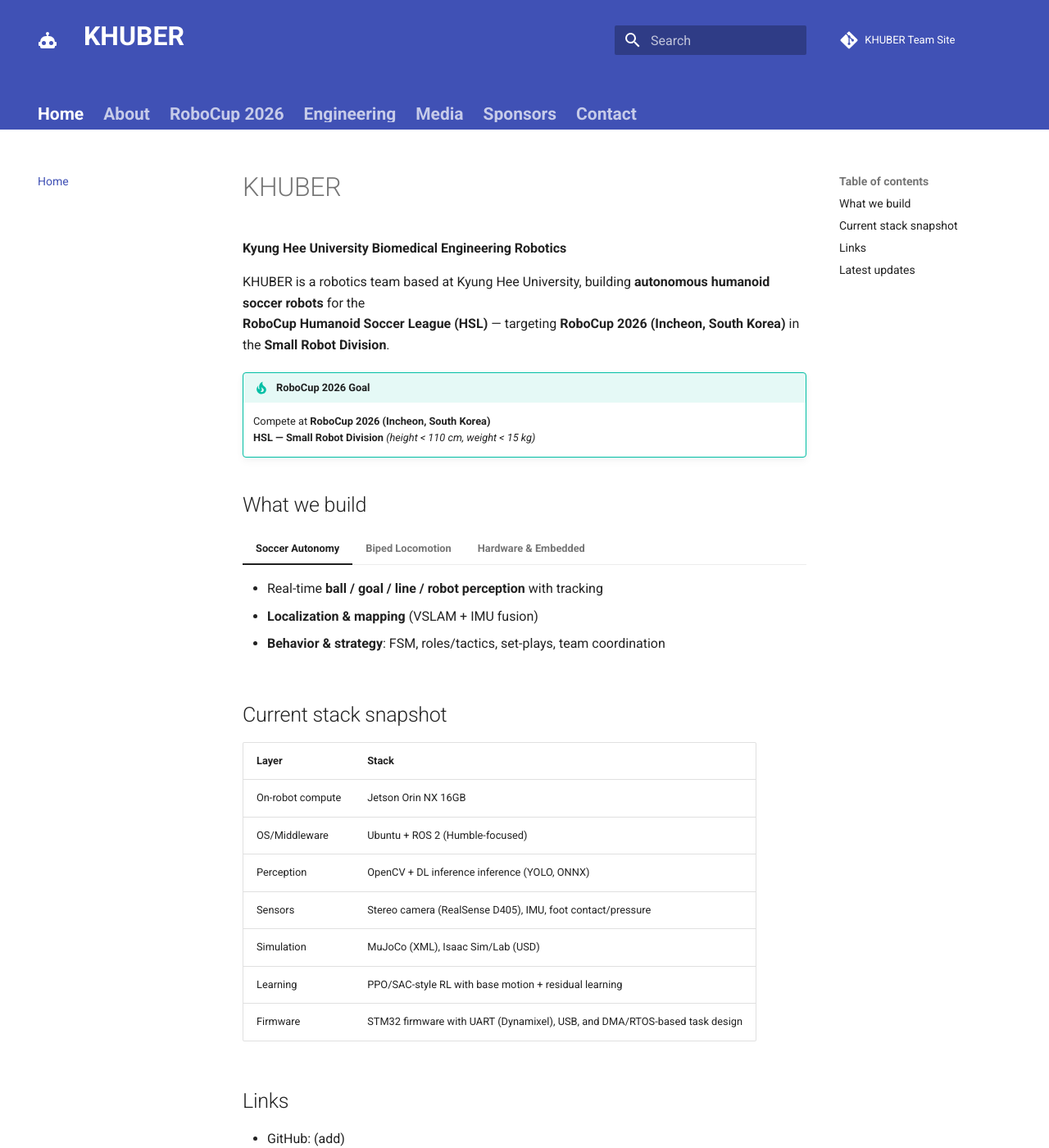
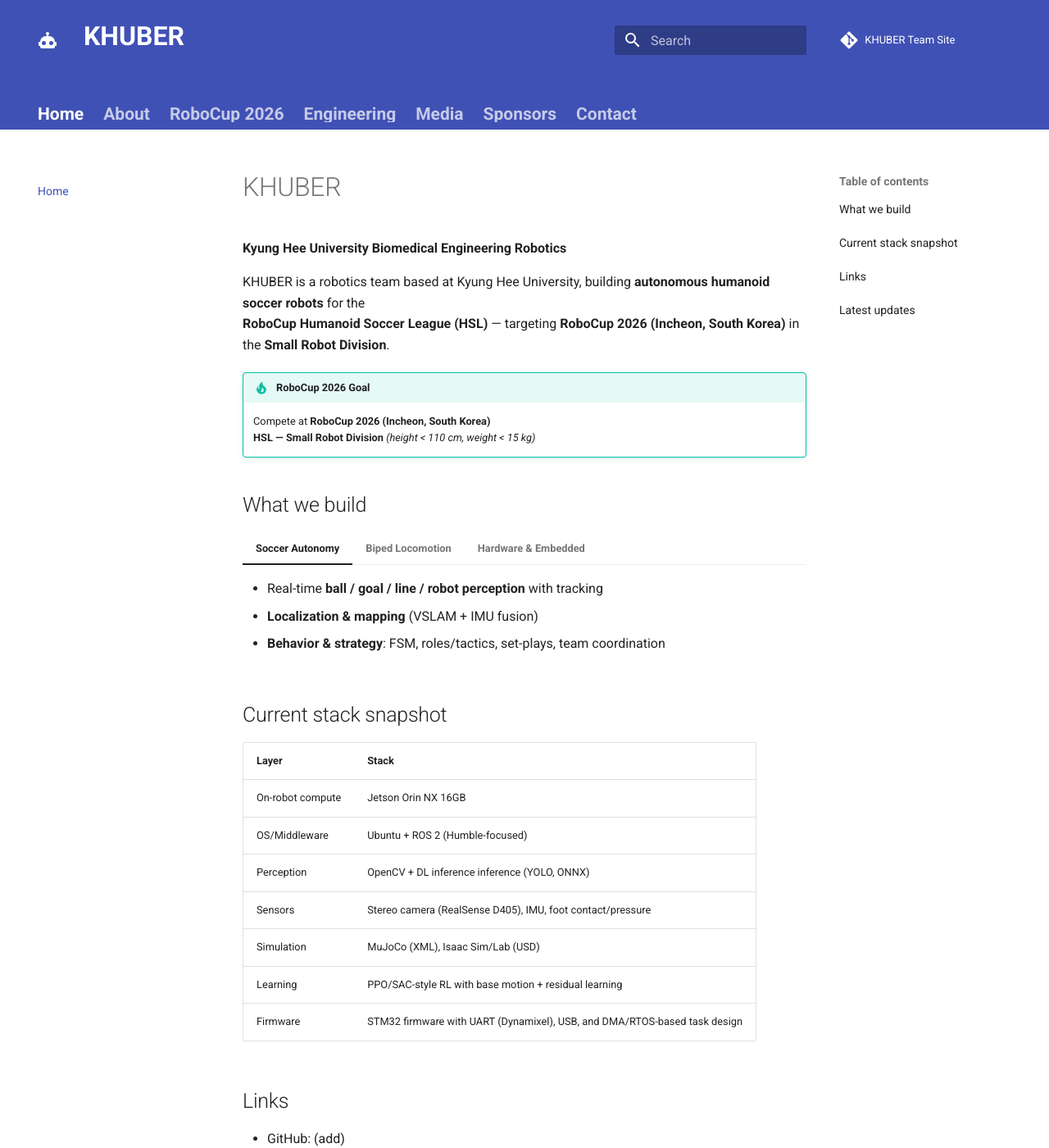
Before and after one commit to KHUBERobotics/KHUBER, an MkDocs documentation site: the page built from docs/index.md, in a window 1280 px wide and 1400 px high. Shown: the whole window at 82% size. Built offline with MkDocs 1.6.1 and Material for MkDocs 9.7.7, drawn with Linux system fonts in a browser that asks for light colours; comment, search, counter and statistics services are not loaded.

Commit message:
Update extra.css

```diff
--- a/docs/stylesheets/extra.css
+++ b/docs/stylesheets/extra.css
@@ -35,6 +35,24 @@
     font-size: 0.95rem;
   }
 }
+
+/* =============================
+   Sidebar navigation spacing
+   ============================= */
+
+/* 각 메뉴 항목(li) 사이 간격 */
+.md-nav__item {
+  margin-top: 0.25rem !important;   /* 기본보다 살짝 */
+  margin-bottom: 0.25rem !important;
+}
+
+/* 실제 클릭되는 링크 영역 */
+.md-nav__link {
+  padding-top: 0.35rem !important;
+  padding-bottom: 0.35rem !important;
+}
+
+
 
 /* =============================
    Force header/tabs height (Material)
```
